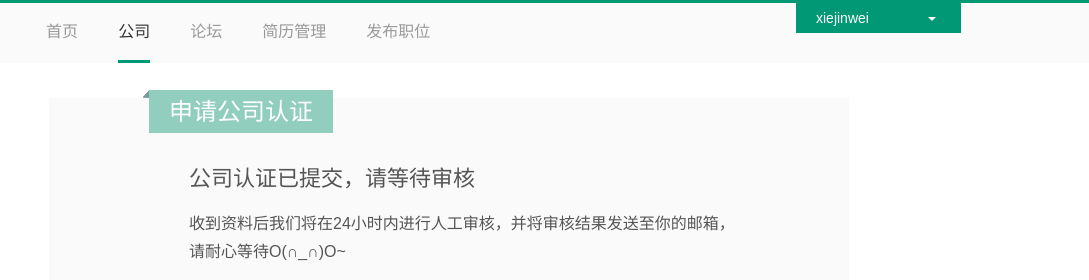
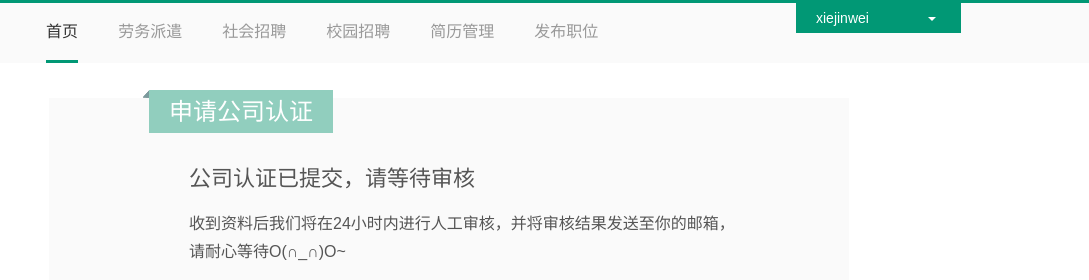
Before and after one commit to xiejinwei/recruit-html, a plain HTML site: page authSuccess.html in a window 1280 px wide. Shown: the top 280 px of the page, 191-1280 px from the left. Drawn offline with Linux system fonts and the light colour scheme.

Commit message:
更改部分页面菜单

```diff
--- a/authSuccess.html
+++ b/authSuccess.html
@@ -40,12 +40,11 @@ var youdao_conv_id = 271546;
     			<img height="43" alt="宏益劳务-专注互联网本土招聘" src="style/images/logo.jpg">
     		</a>
     		<ul id="navheader" class="reset">
-    			<li><a href="index.html">首页</a></li>
-    			<li class="current"><a href="companylist.html">公司</a></li>
-    			<li><a target="_blank" href="">论坛</a></li>
-    				    			<li>
-	    				<a rel="nofollow" href="">简历管理</a>
-	    					    			</li>
+				<li class="current"><a href="index.html">首页</a></li>
+				<li ><a href="xingzhengshiyelist.html" >劳务派遣</a></li>
+				<li ><a href="companylist.html" >社会招聘</a></li>
+				<li ><a href="schoollist.html" >校园招聘</a></li>
+				<li><a rel="nofollow" href="">简历管理</a></li>
 				<li><a rel="nofollow" href="create.html">发布职位</a></li>
 			</ul>
 			<dl class="collapsible_menu">
```
Also changed, not shown: about.html (+5 -4 lines), accountBind.html (+8 -9 lines), auth.html (+4 -4 lines), index.html (+4 -4 lines). Lines whose indentation alone changed are shown as unchanged.
